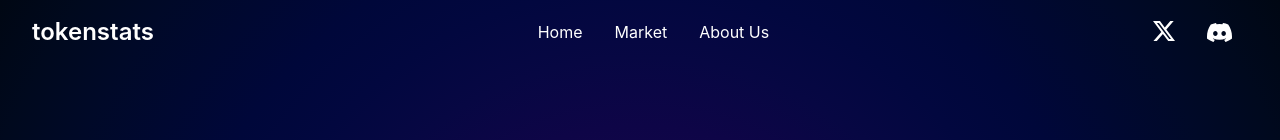
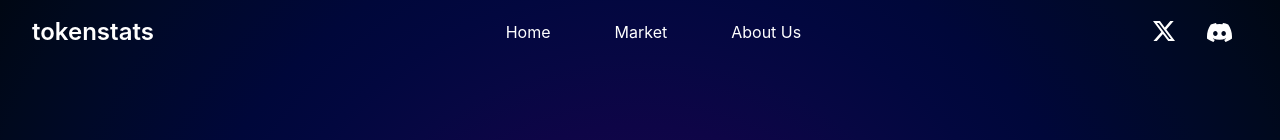
Before and after one commit to parikshit-sh/coinyard, a Next.js app: page / in a window 1280 px wide. Shown: the top 140 px of the page. Built offline with nearby package versions, Linux system fonts and the light colour scheme; no server answers.

Commit message:
added navbar backdrop blur onScroll

```diff
--- a/src/app/components/Navbar.tsx
+++ b/src/app/components/Navbar.tsx
@@ -66,15 +66,15 @@ const Navbar = () => {
         <a href="/"><div className="text-2xl font-semibold cursor-pointer">tokenstats</div></a>
 
 
-        <ul className="hidden md:flex md:gap-8 flex-grow justify-center">
+        <ul className="hidden md:flex md:gap-16 flex-grow justify-center">
           <li className="cursor-pointer">
-            <a href="#hero">Home</a>
+            <a href="#hero" className="hover:text-[#c165ff] transition ease-in-out">Home</a>
           </li>
           <li className="cursor-pointer">
-            <a href="#market">Market</a>
+            <a href="#market" className="hover:text-[#c165ff] transition ease-in-out">Market</a>
           </li>
           <li className="cursor-pointer">
-            <a href="#about">About Us</a>
+            <a href="#about" className="hover:text-[#c165ff] transition ease-in-out">About Us</a>
           </li>
         </ul>
 
--- a/src/app/globals.css
+++ b/src/app/globals.css
@@ -5,12 +5,6 @@
 @import "~slick-carousel/slick/slick.css";
 @import "~slick-carousel/slick/slick-theme.css";
 @import url('https://fonts.googleapis.com/css2?family=Inter:ital,opsz,wght@0,14..32,100..900;1,14..32,100..900&display=swap');
-
-
-html, body {
-  height: 100vh;
-  height: 100dvh;
-}
 
 
 body {
--- a/src/app/pages/Hero.tsx
+++ b/src/app/pages/Hero.tsx
@@ -134,7 +134,8 @@ const Hero = () => {
             coins.map((coin) => (
               <div
                 key={coin.id}
-                className="relative flex flex-col items-center rounded-md p-2 justify-center"
+                className="relative flex flex-col items-center rounded-md p-2 justify-center
+                hover:scale-110 transition ease-out cursor-pointer"
               >
                 <Image
                   src={coin.image}
```
